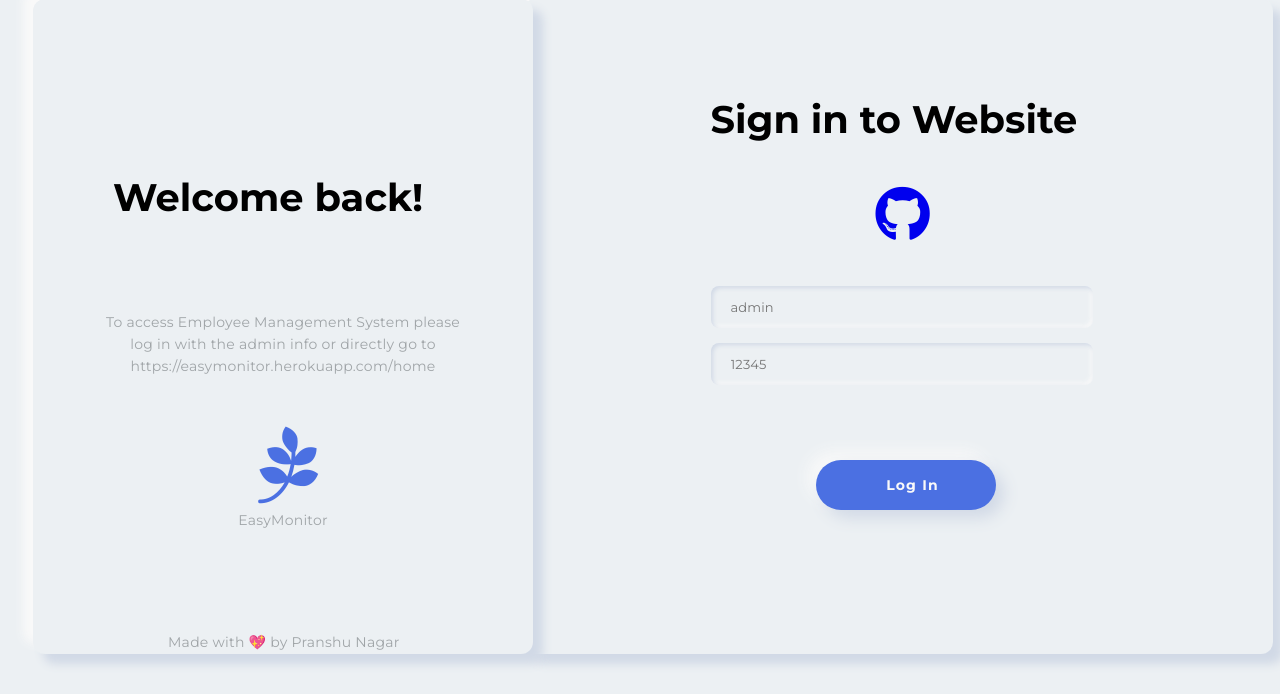
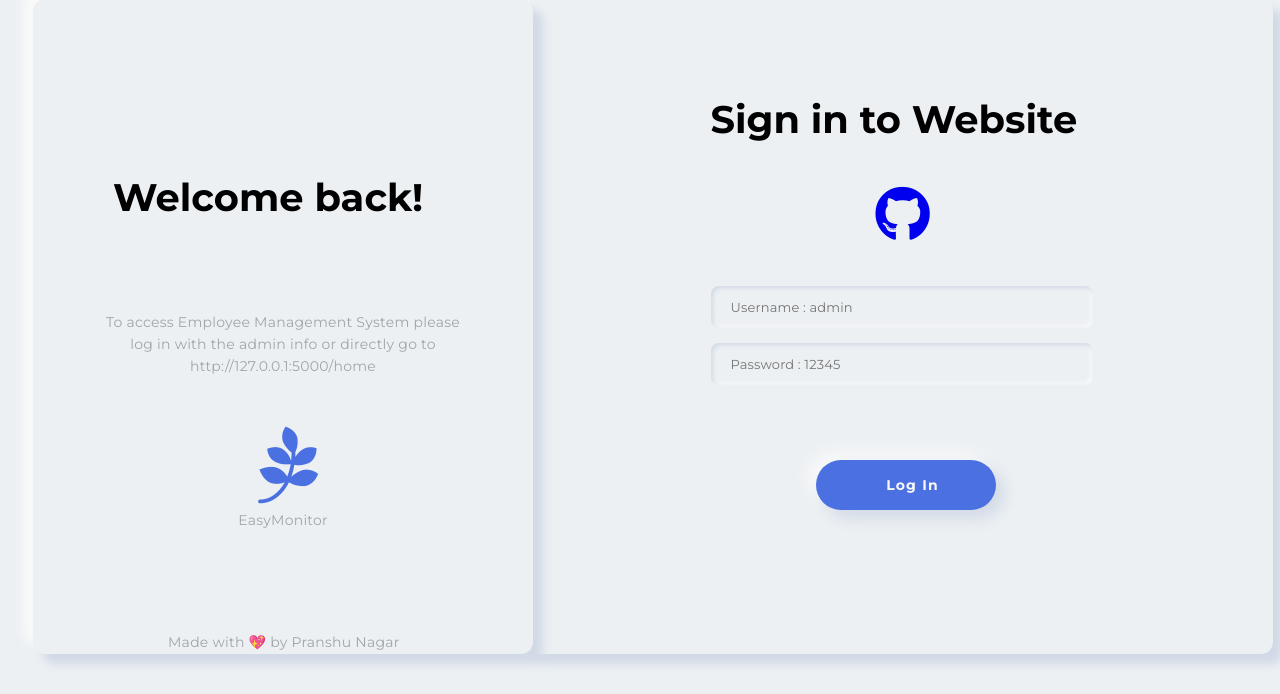
Before and after one commit to pranshunagar01/EasyMonitor-Employee-Management-System, a Flask app: page / in a window 1280 px wide. Shown: the part 82-776 px from the top of the page. Run offline with Flask 2, Linux system fonts and the light colour scheme; some libraries are stand-ins or nearby versions.

Commit message:
Add files via upload

```diff
--- a/app.py
+++ b/app.py
@@ -5,11 +5,11 @@ import os
 app = Flask(__name__)
 
 credentials = ['admin', '12345']
-
-app.config['MYSQL_HOST'] = 'remotemysql.com'
-app.config['MYSQL_USER'] = 'KdWaBSo3YU'
-app.config['MYSQL_PASSWORD'] = 'wHEiPHCP2A'
-app.config['MYSQL_DB'] = 'KdWaBSo3YU'
+host_str = "flaskproj1.cdhgncql3r2k.us-east-2.rds.amazonaws.com"
+app.config['MYSQL_HOST'] = host_str
+app.config['MYSQL_USER'] = 'pranshunagar01'
+app.config['MYSQL_PASSWORD'] = '*Ff5942453#'
+app.config['MYSQL_DB'] = 'flask'
 app.config['SECRET_KEY'] = os.urandom(12).hex()
 mysql = MySQL(app)
 
@@ -109,7 +109,7 @@ def delete():
     if result_value > 0:
         data = cur.fetchall()
     if len(data) == 1:
-        flash("Can't delete the last record.")
+        flash("Deleting the last record is not allowed.")
         return redirect(url_for('home'))
     cur.execute("DELETE FROM employee WHERE employeeID = %s", [empID])
     mysql.connection.commit()
@@ -195,5 +195,4 @@ def page5(e):
     return redirect(url_for('login'))
 
 if(__name__) == "__main__":
-    app.debug = True
     app.run(debug = True)
--- a/templates/add.html
+++ b/templates/add.html
@@ -141,7 +141,7 @@
     </style>
 </head>
 <body>
-    <a href="https://easymonitor.herokuapp.com/"><h1><i class="fab fa-pagelines"></i></h1></a>
+    <a href="http://127.0.0.1:5000/"><h1><i class="fab fa-pagelines"></i></h1></a>
     <p class="p2">EasyMonitor</p>
     <p class="p4">Employee Management System</p>
     <a href="https://github.com/pranshunagar01/easymonitor"><h1 class="h3"><i class="fab fa-github"></i></h1></a>
@@ -163,7 +163,7 @@
         {% endfor %}
 
     </table>
-    <form action="https://easymonitor.herokuapp.com/addSuccess" method="post">
+    <form action="http://127.0.0.1:5000/addSuccess" method="post">
         <table>
             <tr>
                 <th>NAME</th>
--- a/templates/login.html
+++ b/templates/login.html
@@ -126,18 +126,18 @@
 <body>
     <div class="div1">
         <h2>Welcome back!</h2>
-        <p class="p1">To access Employee Management System please log in with the admin info or directly go to https://easymonitor.herokuapp.com/home</p>
-        <a href="https://easymonitor.herokuapp.com/"><h1><i class="fab fa-pagelines"></i></h1></a>
+        <p class="p1">To access Employee Management System please log in with the admin info or directly go to http://127.0.0.1:5000/home</p>
+        <a href="http://127.0.0.1:5000/"><h1><i class="fab fa-pagelines"></i></h1></a>
         <p class="p2">EasyMonitor</p>
         <p class="p3">Made with 💖 by Pranshu Nagar</p>
     </div>
 
     <div class="div2">
-        <form action="https://easymonitor.herokuapp.com/loginredirect" method="post">
+        <form action="http://127.0.0.1:5000/loginredirect" method="post">
             <h2 class="form_title title">Sign in to Website</h2>
             <a href="https://github.com/pranshunagar01/easymonitor"><h1><i class="fab fa-github"></i></h1></a>
-            <input class = "username" type="text" placeholder="admin" name="username"><br>
-            <input class="password" type="text" placeholder="12345" name="password"><br>
+            <input class = "username" type="text" placeholder="Username : admin" name="username"><br>
+            <input class="password" type="text" placeholder="Password : 12345" name="password"><br>
             <input class = "submit" id = "submit1" type="submit" value="Log In">
           </form>
 
--- a/templates/modify.html
+++ b/templates/modify.html
@@ -141,7 +141,7 @@
     </style>
 </head>
 <body>
-    <a href="https://easymonitor.herokuapp.com/"><h1><i class="fab fa-pagelines"></i></h1></a>
+    <a href="http://127.0.0.1:5000/"><h1><i class="fab fa-pagelines"></i></h1></a>
     <p class="p2">EasyMonitor</p>
     <p class="p4">Employee Management System</p>
     <a href="https://github.com/pranshunagar01/easymonitor"><h1 class="h3"><i class="fab fa-github"></i></h1></a>
@@ -163,7 +163,7 @@
         {% endfor %}
 
     </table>
-    <form action="https://easymonitor.herokuapp.com/modifySuccess" method="post">
+    <form action="http://127.0.0.1:5000/modifySuccess" method="post">
         <table>
             <tr>
                 <th>ID</th>
```
Also changed, not shown: templates/home.html (+8 -8 lines).
